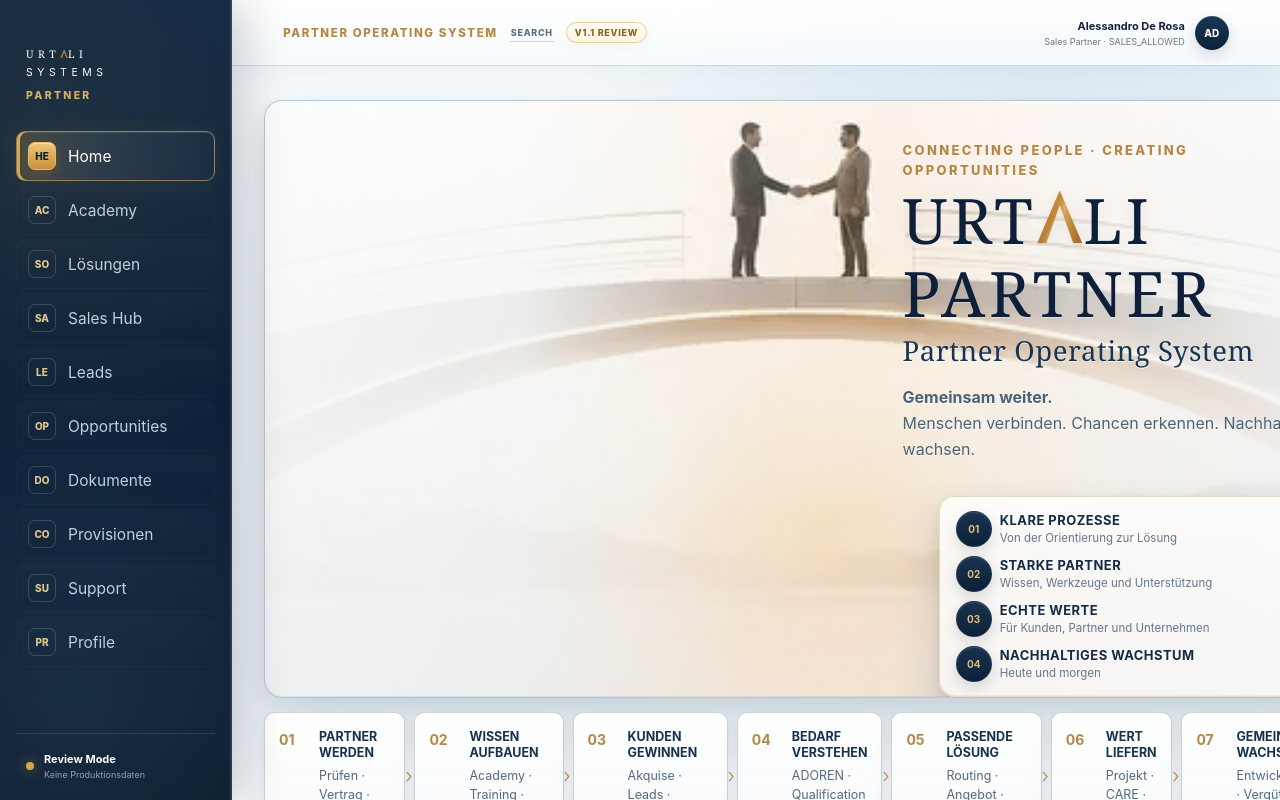
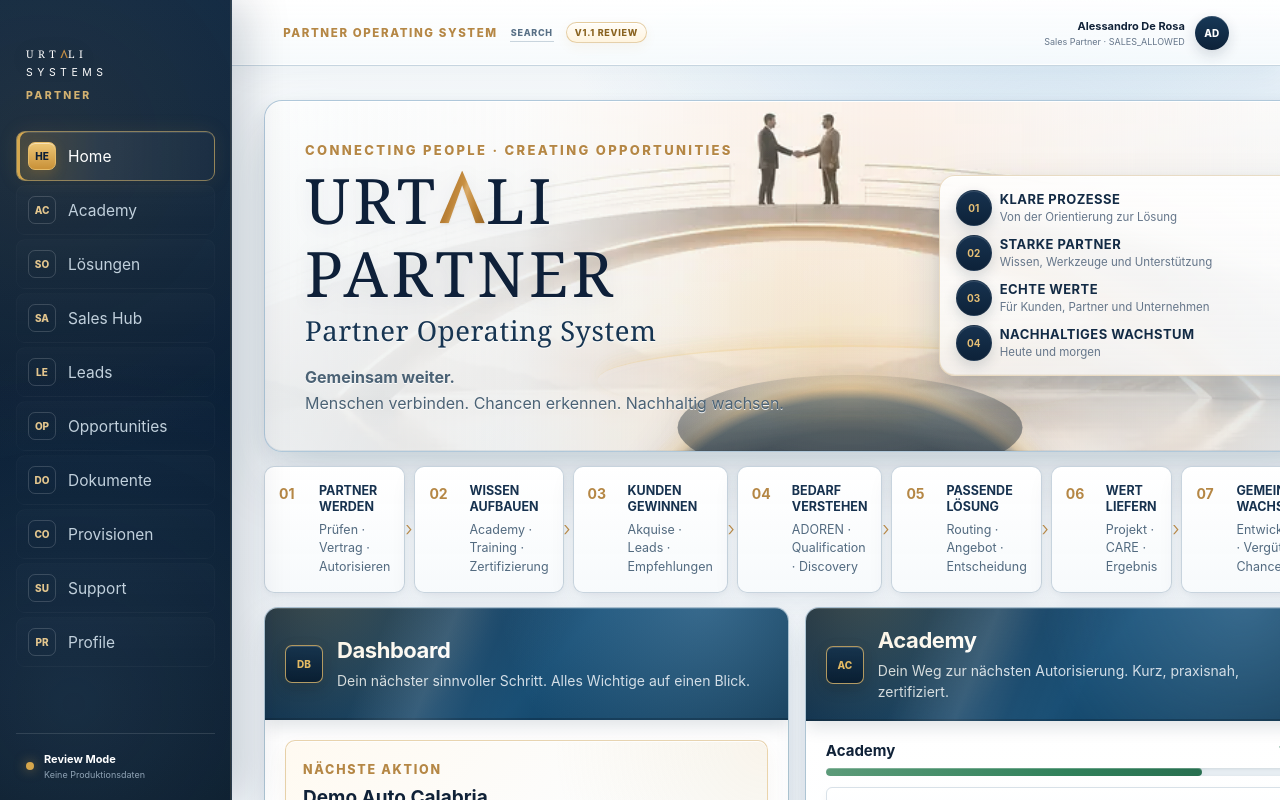
Before and after one commit to lavolpeofficial/vito-platform, a Next.js app in the folder apps/partner-portal/: page / in a window 1280 px wide. Shown: the top 800 px of the page. Built offline with nearby package versions, Linux system fonts and the light colour scheme.

Commit message:
style(partner-portal): rebuild dimensional bridge tunnel v1.7.5

```diff
--- a/apps/partner-portal/app/globals.css
+++ b/apps/partner-portal/app/globals.css
@@ -3036,3 +3036,92 @@ body {
     background-position: center center;
   }
 }
+
+
+/* V1.7.5 — rebuild the bridge tunnel / arch depth directly in the live UI */
+.bridge-hero {
+  perspective: 1200px;
+}
+
+.bridge-tunnel {
+  position: absolute;
+  z-index: 0;
+  left: 55%;
+  bottom: -118px;
+  width: 58%;
+  height: 250px;
+  transform: translateX(-50%);
+  pointer-events: none;
+  border-radius: 50% 50% 0 0 / 100% 100% 0 0;
+  background:
+    radial-gradient(
+      ellipse at 50% 100%,
+      rgba(8, 27, 45, .78) 0%,
+      rgba(11, 35, 56, .72) 39%,
+      rgba(31, 60, 80, .58) 48%,
+      rgba(198, 151, 76, .28) 51%,
+      rgba(240, 218, 174, .34) 53%,
+      transparent 56%
+    );
+  filter:
+    drop-shadow(0 -10px 18px rgba(15, 38, 58, .16))
+    drop-shadow(0 -1px 3px rgba(215, 170, 88, .22));
+  opacity: .88;
+}
+
+.bridge-tunnel::before {
+  content: "";
+  position: absolute;
+  left: 9%;
+  right: 9%;
+  top: 26px;
+  height: 68px;
+  border-radius: 50%;
+  border-top: 2px solid rgba(238, 205, 139, .52);
+  box-shadow:
+    0 -5px 16px rgba(225, 178, 87, .16),
+    inset 0 7px 16px rgba(255,255,255,.06);
+  opacity: .80;
+}
+
+.bridge-tunnel::after {
+  content: "";
+  position: absolute;
+  left: 22%;
+  right: 22%;
+  top: 56px;
+  height: 105px;
+  border-radius: 50%;
+  background:
+    radial-gradient(
+      ellipse at 50% 18%,
+      rgba(224, 178, 92, .10),
+      rgba(12, 35, 55, .20) 42%,
+      rgba(5, 20, 34, .46) 76%
+    );
+  filter: blur(.2px);
+}
+
+.bridge-hero .northstar-brand-copy,
+.bridge-hero .northstar-values {
+  z-index: 2;
+}
+
+@media (max-width: 1180px) {
+  .bridge-tunnel {
+    left: 59%;
+    width: 74%;
+    bottom: -124px;
+    opacity: .78;
+  }
+}
+
+@media (max-width: 760px) {
+  .bridge-tunnel {
+    left: 55%;
+    width: 110%;
+    height: 220px;
+    bottom: -126px;
+    opacity: .50;
+  }
+}
```
